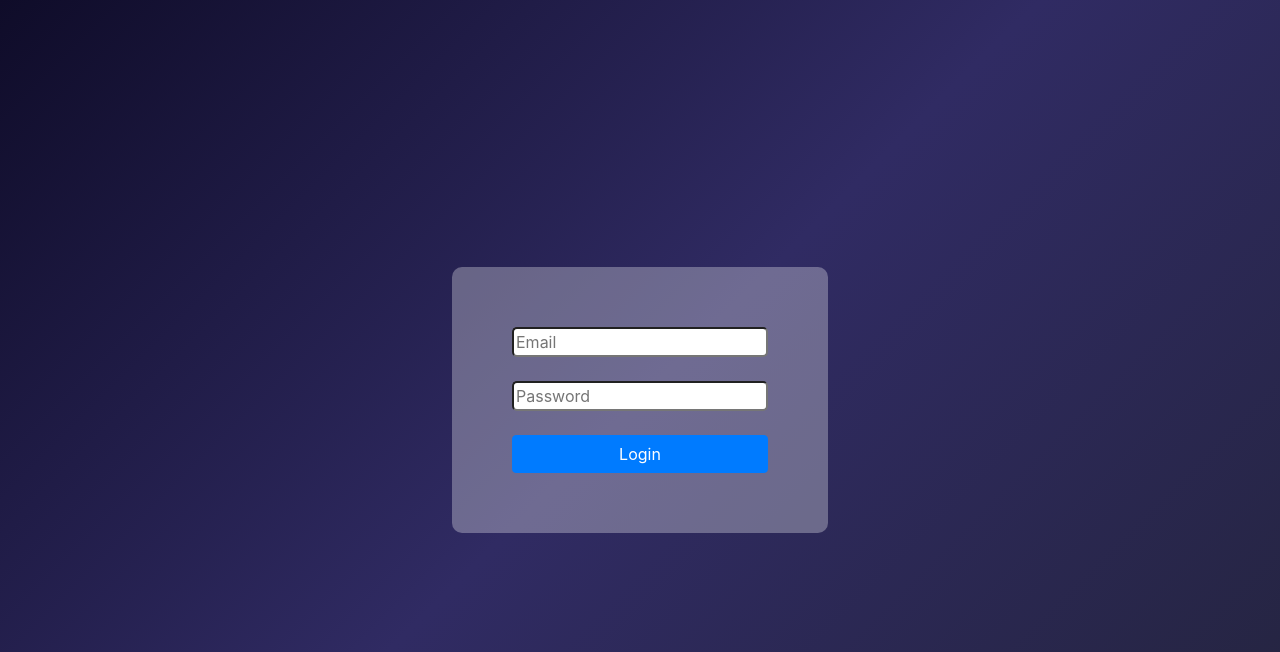
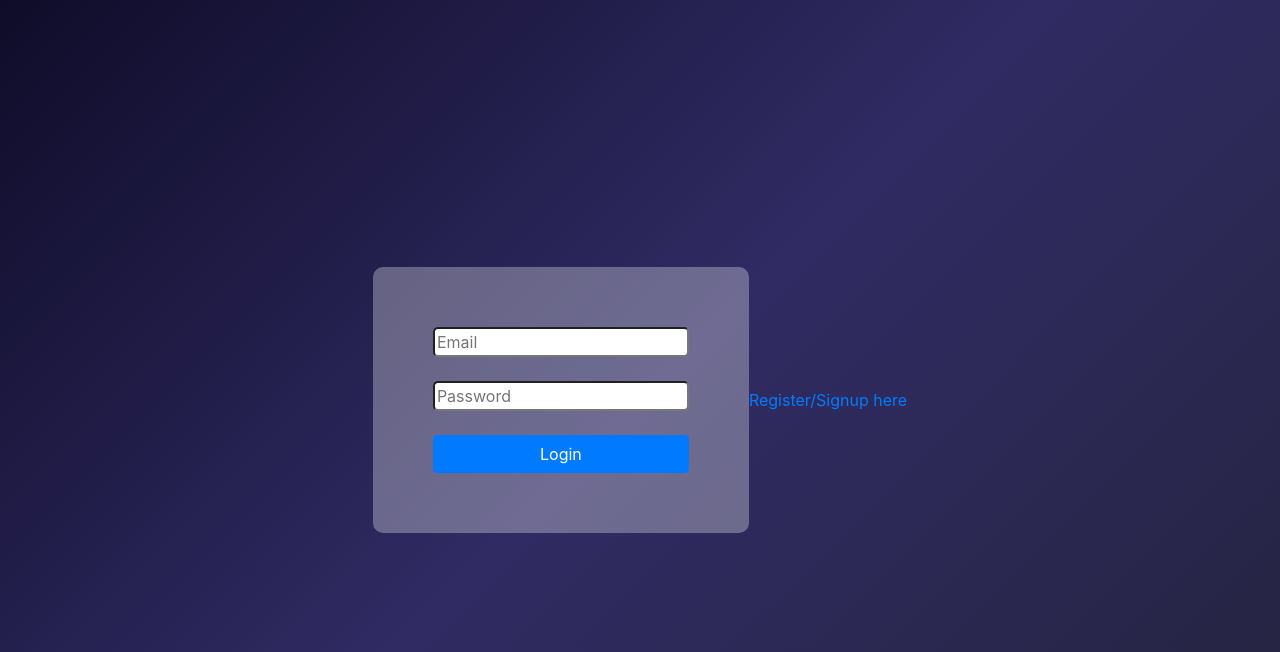
Before and after one commit to arch-adi21/Music-Streaming-App, a Flask app: page /login in a window 1280 px wide. Shown: the top 652 px of the page. Run offline with Flask 3, Linux system fonts and the light colour scheme; some libraries are stand-ins or nearby versions.

Commit message:
Update login.html

```diff
--- a/templates/login.html
+++ b/templates/login.html
@@ -100,6 +100,7 @@
             <button type="submit" class="btn btn-primary btn-block">Login</button>
         </form>
     </div>
+    <a href="{{ url_for('signup') }}">Register/Signup here</a>
     <script src="https://code.jquery.com/jquery-3.5.1.slim.min.js"></script>
     <script src="https://cdn.jsdelivr.net/npm/@popperjs/core@2.5.1/dist/umd/popper.min.js"></script>
     <script src="https://maxcdn.bootstrapcdn.com/bootstrap/4.5.2/js/bootstrap.min.js"></script>
```
